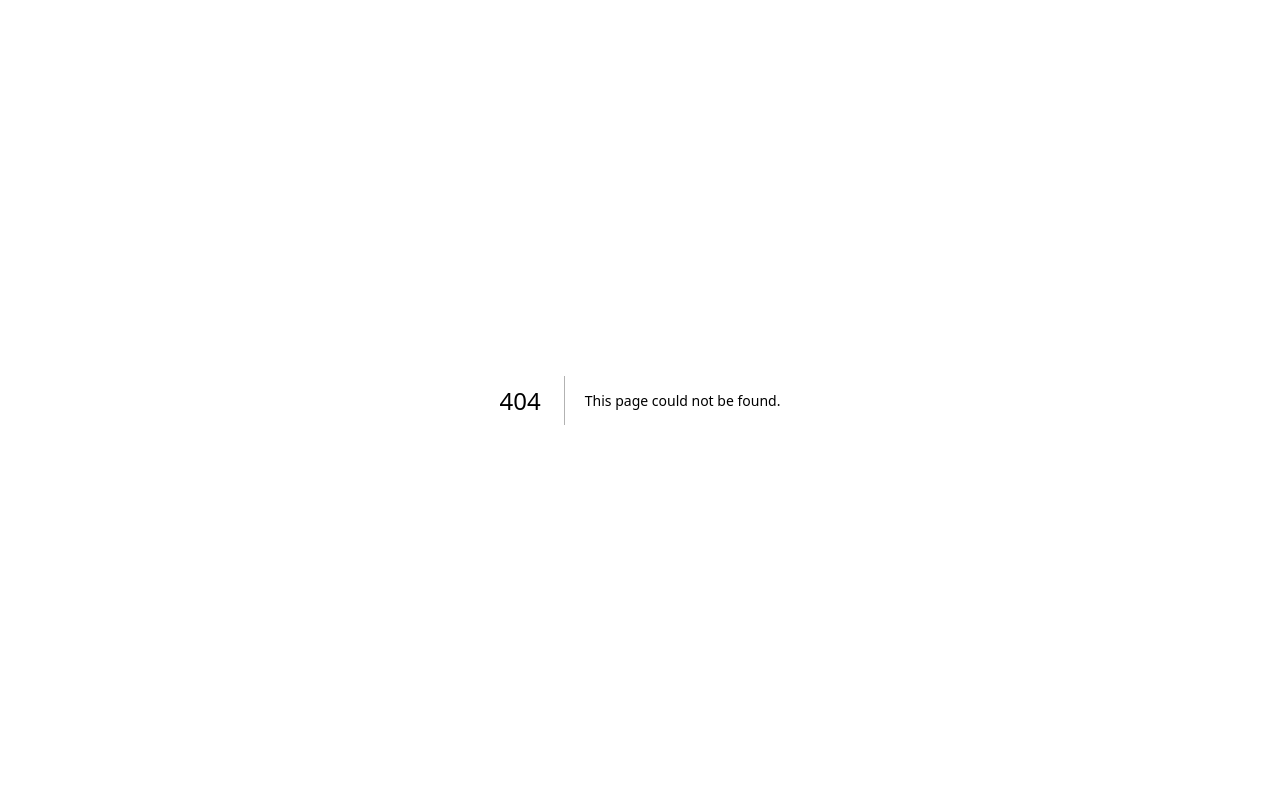
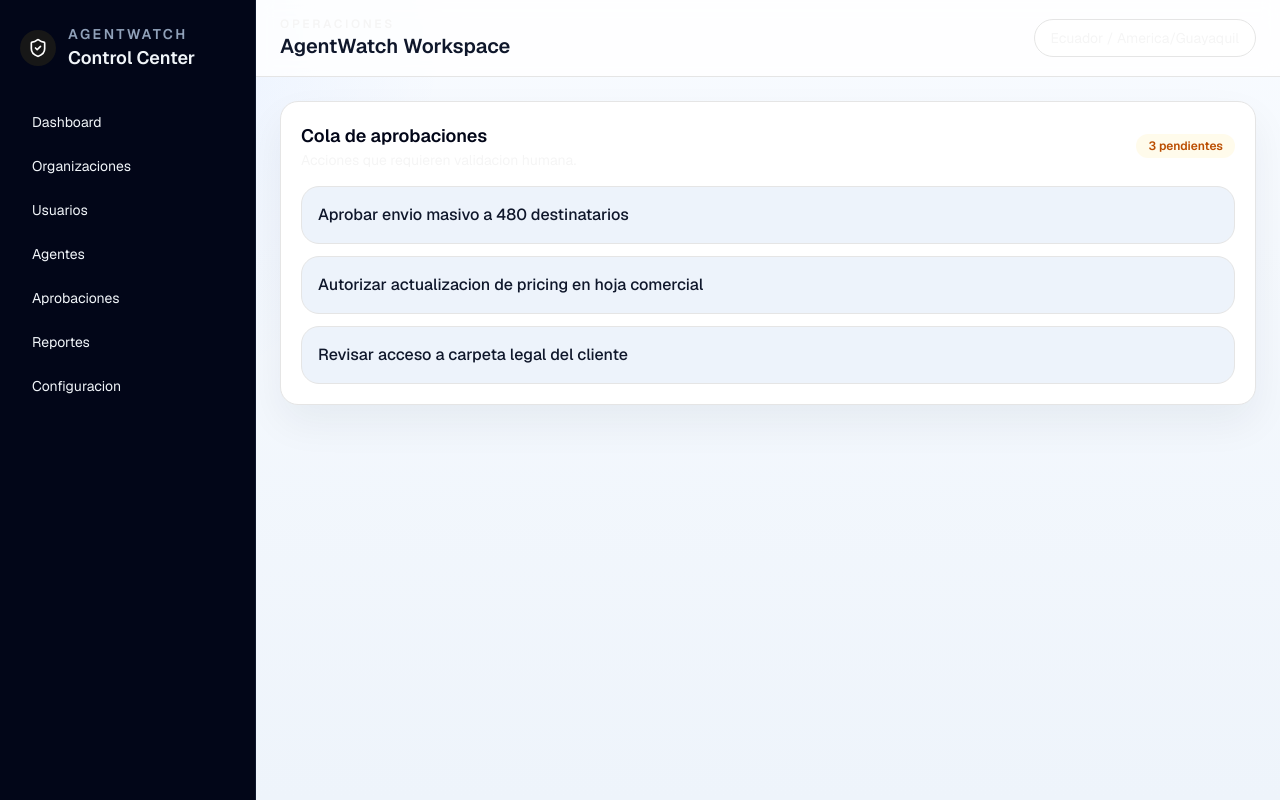
Before and after one commit to Heiner-ZZZ/AgentWatch, a Next.js app in the folder apps/web/: page /approvals in a window 1280 px wide. Before the commit this address had no page. Built offline with nearby package versions, Linux system fonts and the light colour scheme.

Commit message:
feat(web): add approvals and reports pages

```diff
--- /dev/null
+++ b/apps/web/src/app/(app)/approvals/page.tsx
@@ -0,0 +1,5 @@
+import { ApprovalQueue } from "@/features/approvals/components/approval-queue";
+
+export default function ApprovalsPage() {
+  return <ApprovalQueue />;
+}
--- /dev/null
+++ b/apps/web/src/app/(app)/reports/page.tsx
@@ -0,0 +1,5 @@
+import { ReportCatalog } from "@/features/reports/components/report-catalog";
+
+export default function ReportsPage() {
+  return <ReportCatalog />;
+}
--- /dev/null
+++ b/apps/web/src/features/approvals/components/approval-queue.tsx
@@ -0,0 +1,37 @@
+import { Badge } from "@/components/ui/badge";
+import { Card } from "@/components/ui/card";
+
+const pendingApprovals = [
+  "Aprobar envio masivo a 480 destinatarios",
+  "Autorizar actualizacion de pricing en hoja comercial",
+  "Revisar acceso a carpeta legal del cliente",
+];
+
+export function ApprovalQueue() {
+  return (
+    <Card className="p-5">
+      <div className="mb-4 flex items-center justify-between">
+        <div>
+          <h2 className="text-lg font-semibold text-slate-950">
+            Cola de aprobaciones
+          </h2>
+          <p className="text-sm text-[var(--muted)]">
+            Acciones que requieren validacion humana.
+          </p>
+        </div>
+        <Badge tone="medium">3 pendientes</Badge>
+      </div>
+
+      <div className="space-y-3">
+        {pendingApprovals.map((item) => (
+          <div
+            key={item}
+            className="rounded-2xl border border-[var(--border)] bg-[var(--surface-muted)] p-4"
+          >
+            <p className="font-medium text-slate-900">{item}</p>
+          </div>
+        ))}
+      </div>
+    </Card>
+  );
+}
--- /dev/null
+++ b/apps/web/src/features/reports/components/report-catalog.tsx
@@ -0,0 +1,28 @@
+import { Card } from "@/components/ui/card";
+
+const reports = [
+  "Resumen semanal de actividad por organizacion",
+  "Reporte mensual de riesgos y aprobaciones",
+  "Historial exportable para auditoria operativa",
+];
+
+export function ReportCatalog() {
+  return (
+    <Card className="p-5">
+      <h2 className="text-lg font-semibold text-slate-950">Reportes</h2>
+      <p className="mb-4 text-sm text-[var(--muted)]">
+        Plantillas base para compartir evidencia clara en espanol.
+      </p>
+      <div className="space-y-3">
+        {reports.map((report) => (
+          <div
+            key={report}
+            className="rounded-2xl border border-[var(--border)] bg-white p-4"
+          >
+            {report}
+          </div>
+        ))}
+      </div>
+    </Card>
+  );
+}
```
